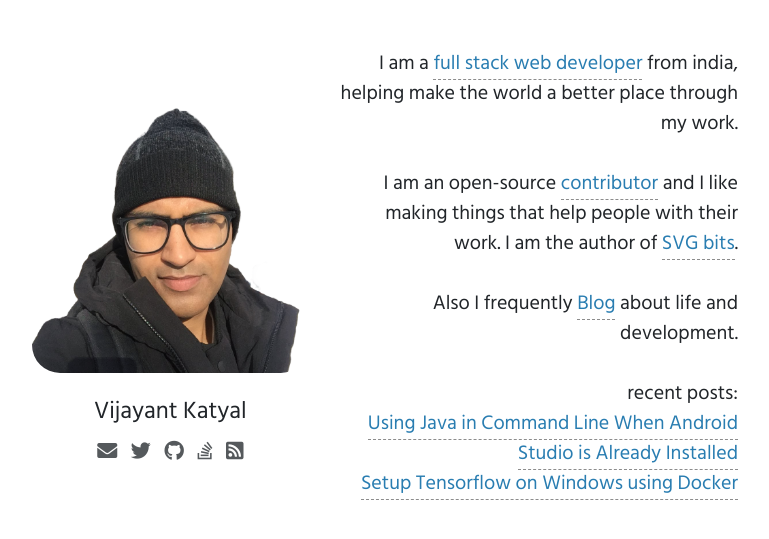
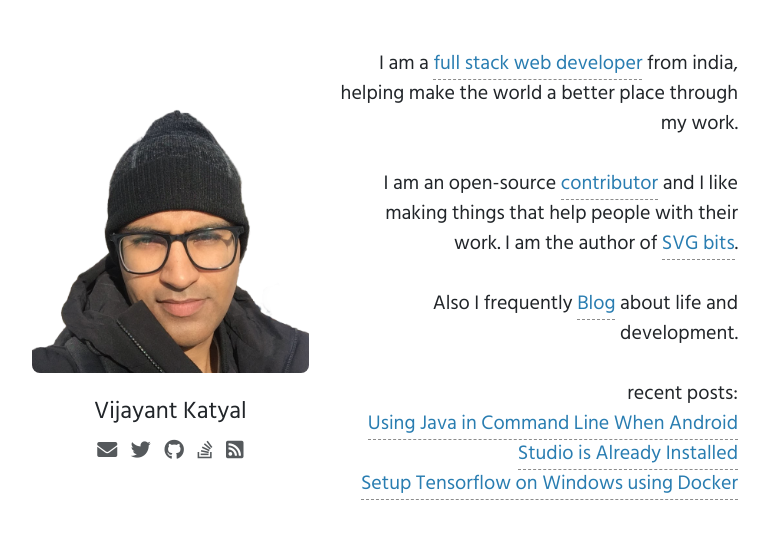
Before and after one commit to vijayantkatyal/vijayantkatyal.github.io, a Jekyll site: the page built from index.html, in a window 1280 px wide. Shown: the top 539 px of the page, without its empty margins (255-1024 px from the left). Built offline with Jekyll 4.4.1, drawn with Linux system fonts in a browser that asks for light colours; nearby versions of some CDN libraries.

```diff
--- a/index.html
+++ b/index.html
@@ -77,7 +77,7 @@ summary: Vijayant Katyal thoughts on life and development
 		}
 
 		#author_dp{
-			border-radius: 28px !important;
+			border-radius: 8px !important;
 		}
 	</style>
 
```
Also changed, not shown: assets/images/me/transparent (copy).png, assets/images/me/transparent.png.
